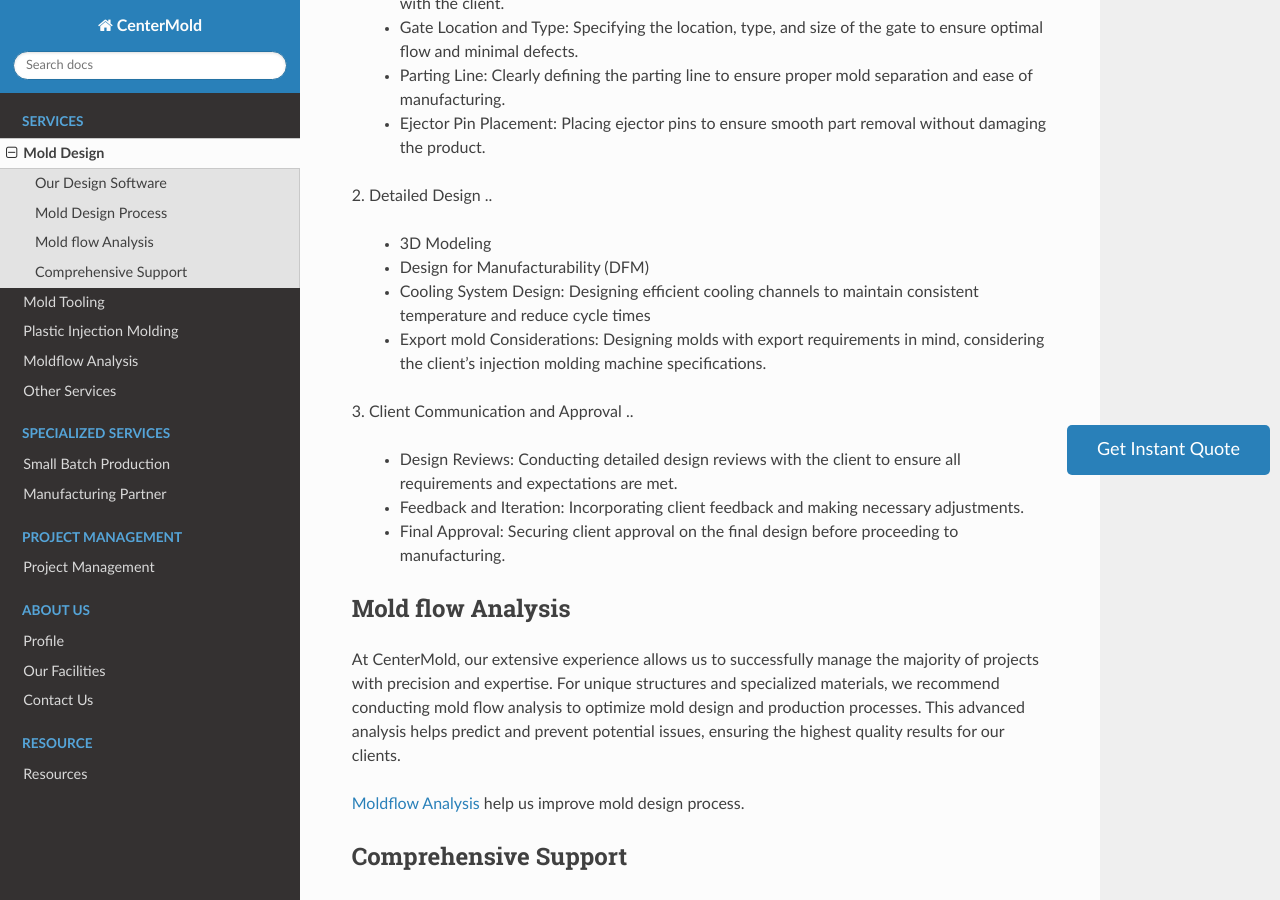
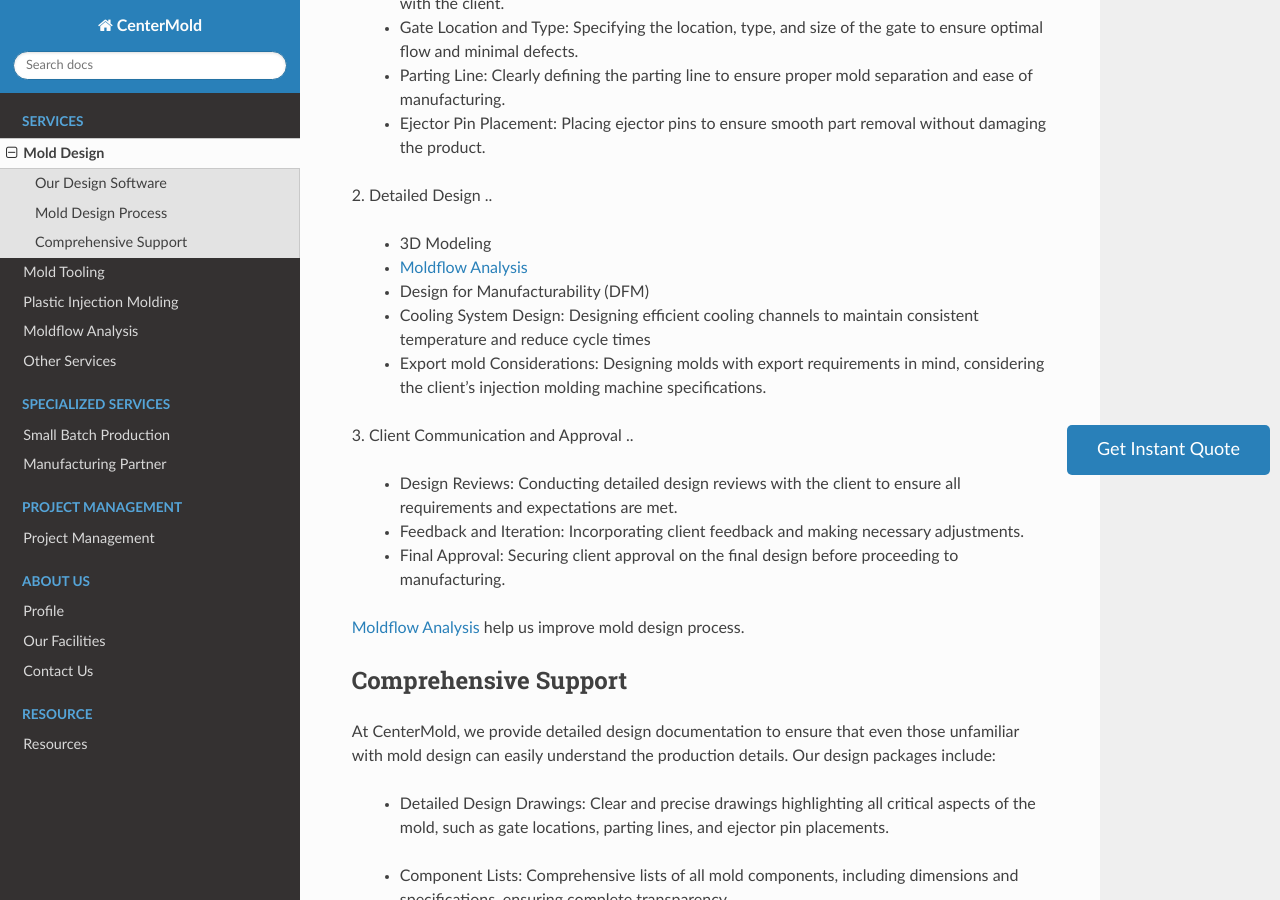
Before and after one commit to paultang/centermold, a Sphinx documentation site: the page built from source/Mold-Design.rst, in a window 1280 px wide and 900 px high, scrolled down 984 px. Built offline with Sphinx 7.4.7 and the Read the Docs theme 2.0.0, drawn with Linux system fonts in a browser that asks for light colours; pages that are not in the unit, such as notebooks, are missing from menus.

Commit message:
Update Mold-Design.rst

```diff
--- a/source/Mold-Design.rst
+++ b/source/Mold-Design.rst
@@ -53,11 +54,6 @@ Our team of seasoned professionals brings decades of expertise in mold design an
   - Design Reviews: Conducting detailed design reviews with the client to ensure all requirements and expectations are met.
   - Feedback and Iteration: Incorporating client feedback and making necessary adjustments.
   - Final Approval: Securing client approval on the final design before proceeding to manufacturing.
-
-Mold flow Analysis
---------------------
-
-At CenterMold, our extensive experience allows us to successfully manage the majority of projects with precision and expertise. For unique structures and specialized materials, we recommend conducting mold flow analysis to optimize mold design and production processes. This advanced analysis helps predict and prevent potential issues, ensuring the highest quality results for our clients.
 
 :ref:`Mold-flow` help us improve mold design process.
 
```
Also changed, not shown: other parts of source/Mold-Design.rst (+1 -0 lines).
